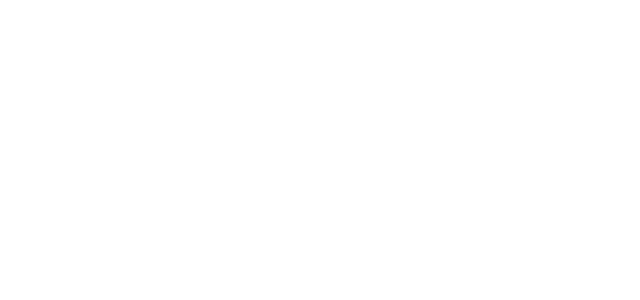
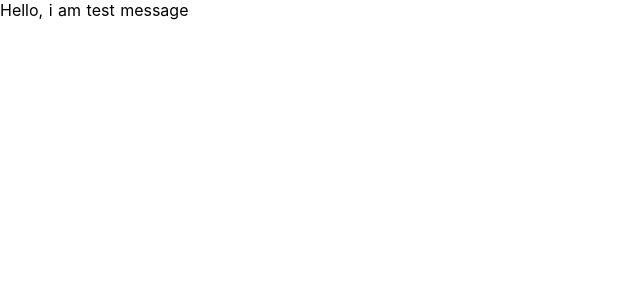
Before and after one commit to chickenfoot88/nuxtjs-course-education-project, a Nuxt app: page /test in a window 1280 px wide. Before the commit this address had no page. Shown: the top 300 px of the page, without its empty margins (0-640 px from the left). Built offline with nearby package versions, Linux system fonts and the light colour scheme.

Commit message:
add test component

```diff
--- /dev/null
+++ b/pages/test.vue
@@ -0,0 +1,14 @@
+<template>
+  <div>{{ msg }}</div>
+</template>
+
+<script>
+  export default {
+    name: 'test component',
+    data() {
+      return {
+        msg: 'Hello, i am test message'
+      }
+    }
+  }
+</script>
```
